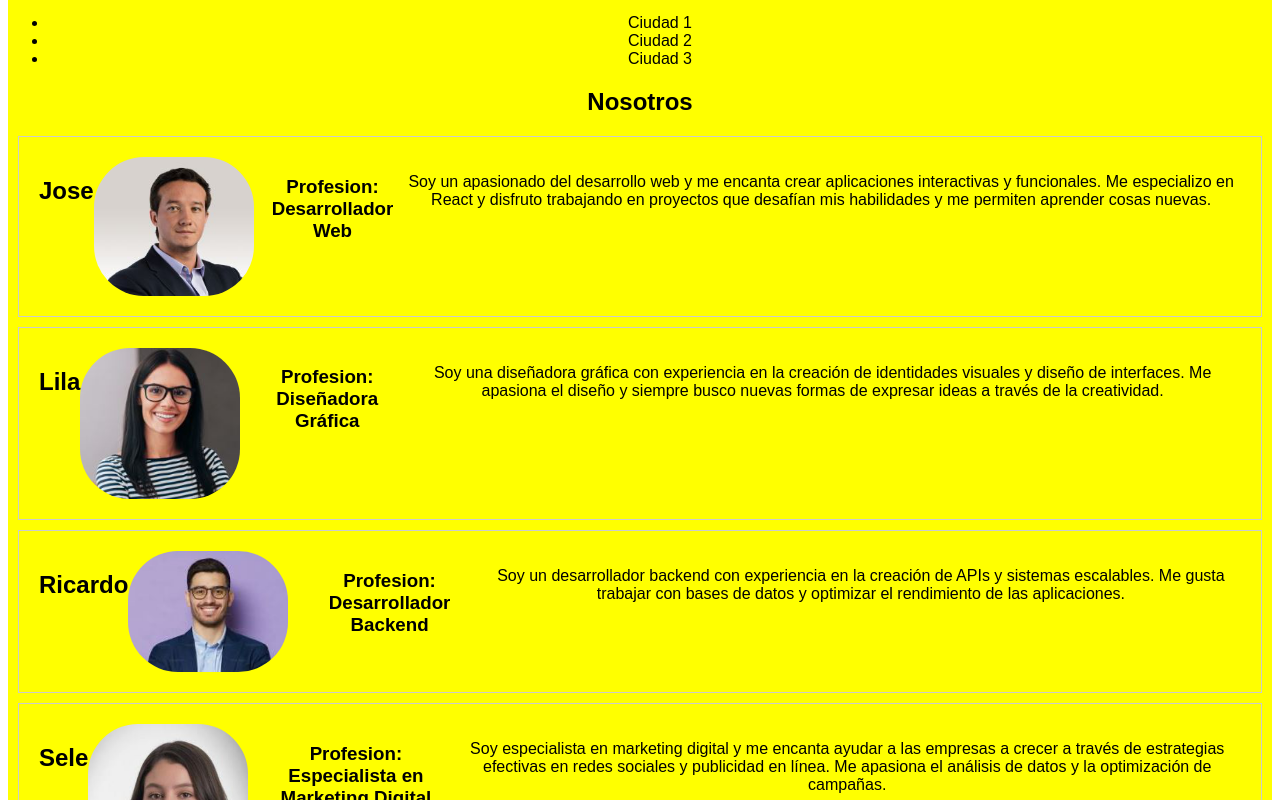
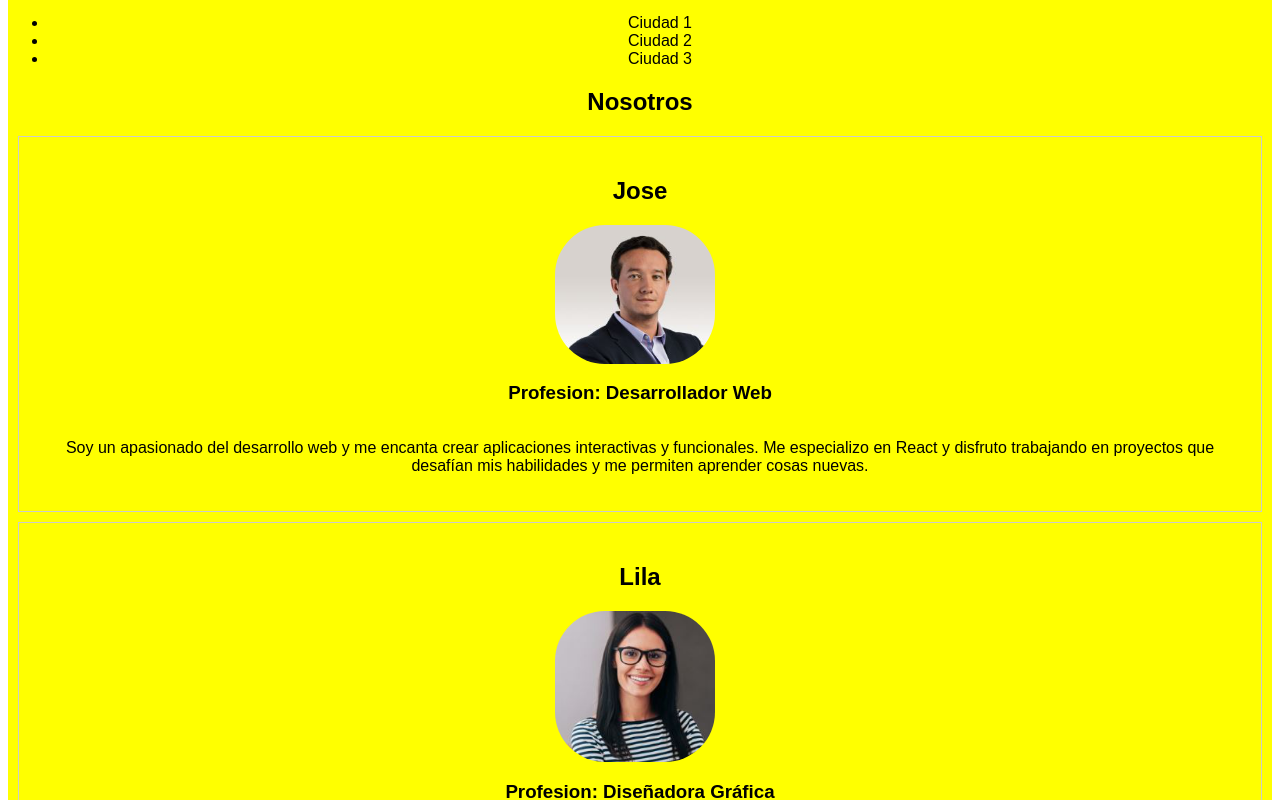
Before and after one commit to juanjmolina76/e_JZ-Comerce, a React (Vite) app in the folder e_JZ-Comerce/: page / in a window 1280 px wide. Shown: the part 1500-2300 px from the top of the page. Built offline with nearby package versions, Linux system fonts and the light colour scheme.

Commit message:
estilo nosotros

```diff
--- a/e_JZ-Comerce/src/Components/Nosotros/Nosotros.module.css
+++ b/e_JZ-Comerce/src/Components/Nosotros/Nosotros.module.css
@@ -1,7 +1,8 @@
 .nosotros {
 
     display: flex;
-    flex-direction: row;
+    flex-direction: column ;
+
     margin: auto 3em;
     margin-bottom: 1em;
     margin-top: 1em;
@@ -12,6 +13,7 @@
 
 img {
     width: 10rem;
+    align-self: center;
     border-radius: 50%;
     margin-right: 20px;
 }
```
